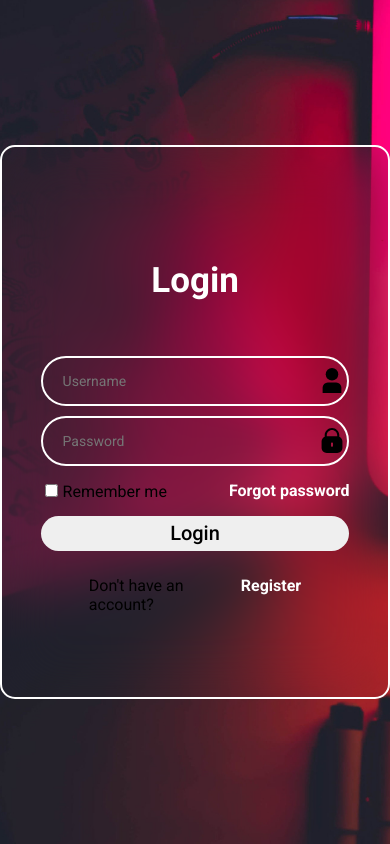
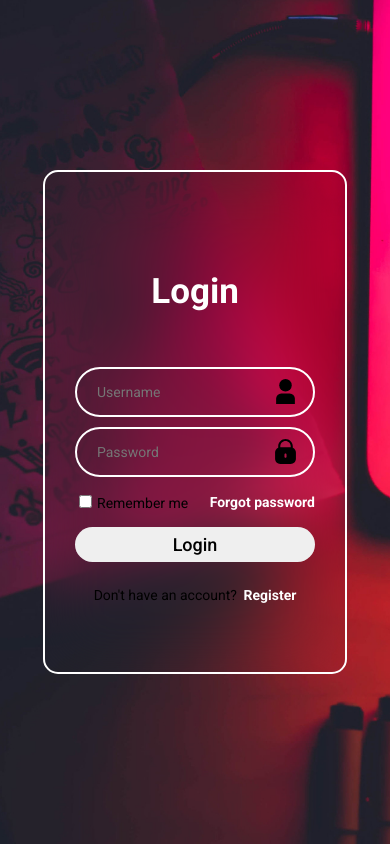
Before and after one commit to PaylakNavasardyan/webpage-template, a React (Create React App) app: page /LogIn in a window 390 px wide. Built offline with nearby package versions, Linux system fonts and the light colour scheme.

Commit message:
Login page is responsive

```diff
--- a/src/loginpage/Login.module.css
+++ b/src/loginpage/Login.module.css
@@ -103,8 +103,6 @@ button {
     cursor: pointer;
 }
 
-
-
 .loginPageAccount {
     width: 55%;
     margin-top: 25px;
@@ -122,3 +120,112 @@ button {
         color: var(--yellow)
     }
 }
+
+@media  screen and (max-width: 600px) {
+    .loginPageBorder {
+        width: 400px;
+        height: 530px;
+    }
+
+    .loginPageInputsInput {
+        img {
+            transform: translateX(500%);
+        }
+    }
+}
+
+@media  screen and (max-width: 480px) {
+    .loginPageBorder {
+        width: 350px;
+    }
+
+    .loginPageInputsInput {
+        img {
+            transform: translateX(450%);
+        }
+    }
+
+    .loginPageAccount {
+        width: 70%;
+        span {
+            font-size: 15px;
+        }
+        a {
+            font-size: 15px;
+        }
+    }
+}
+
+@media  screen and (max-width: 410px) {
+    .loginPageBorder {
+        width: 300px;
+        height: 500px;
+    }
+
+    .loginPageInputsInput {
+        img {
+            transform: translateX(360%);
+        }
+    }
+
+    .loginPageRememberPassword {
+        span {
+            font-size: 14px;
+        }
+
+        a {
+            font-size: 14px;
+        }
+    }
+
+    button {
+        font-size: 18px;
+    }
+
+    .loginPageAccount {
+        width: 72%;
+        span {
+            font-size: 14px;
+        }
+        a {
+            font-size: 14px;
+        }
+    }
+}
+
+@media  screen and (max-width: 340px) {
+    .loginPageBorder {
+        width: 260px;
+        height: 480px;
+    }
+
+    .loginPageInputsInput {
+        img {
+            transform: translateX(300%);
+        }
+    }
+
+    .loginPageRememberPassword {
+        span {
+            font-size: 12px;
+        }
+
+        a {
+            font-size: 12px;
+        }
+    }
+
+    button {
+        font-size: 16px;
+    }
+
+    .loginPageAccount {
+        width: 70%;
+        span {
+            font-size: 12px;
+        }
+        a {
+            font-size: 12px;
+        }
+    }
+}
```
